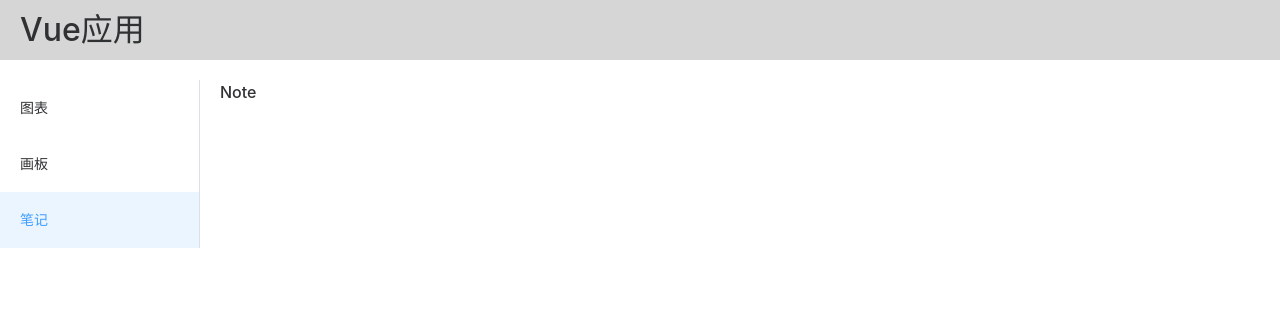
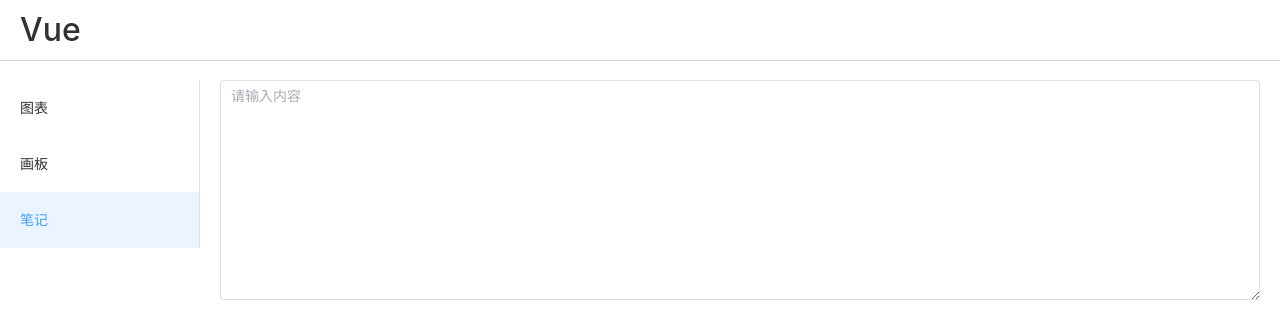
Before and after one commit to lienze87/hayate, a Vue app: page /note in a window 1280 px wide. Shown: the top 336 px of the page. Built offline with nearby package versions, Linux system fonts and the light colour scheme.

Commit message:
fix: 修改笔记页面内容

```diff
--- a/src/layouts/components/header.vue
+++ b/src/layouts/components/header.vue
@@ -1,5 +1,5 @@
 <template>
-  <div class="page-header">Vue应用</div>
+  <div class="page-header">Vue</div>
 </template>
 
 <script setup lang="ts"></script>
@@ -9,6 +9,6 @@
     height: 100%;
     line-height: 60px;
     font-size: 32px;
-    background-color: #d6d6d6;
+    border-bottom: 1px solid #d6d6d6;
   }
 </style>
--- a/src/pages/note/index.vue
+++ b/src/pages/note/index.vue
@@ -1,8 +1,17 @@
 <template>
-  <div class="main-content">Note</div>
+  <div class="main-content">
+    <el-input
+      v-model="text"
+      :autosize="{ minRows: 10, maxRows: 20 }"
+      type="textarea"
+      placeholder="请输入内容" />
+  </div>
 </template>
 
-<script setup lang="ts"></script>
+<script setup lang="ts">
+  import { ref } from "vue";
+  const text = ref("");
+</script>
 <style scoped>
   .main-content {
     display: flex;
```
